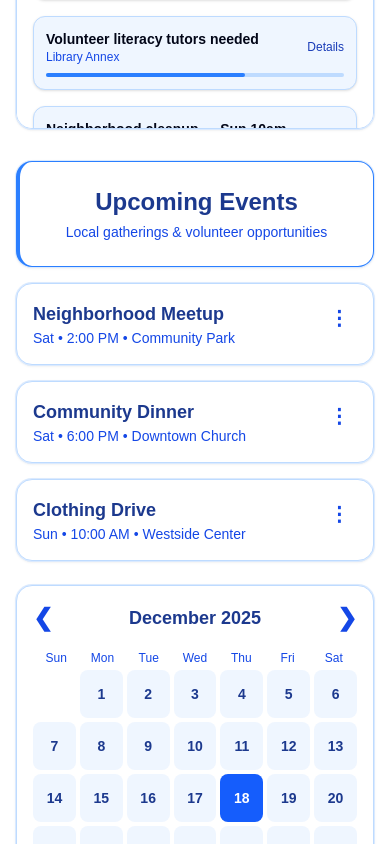
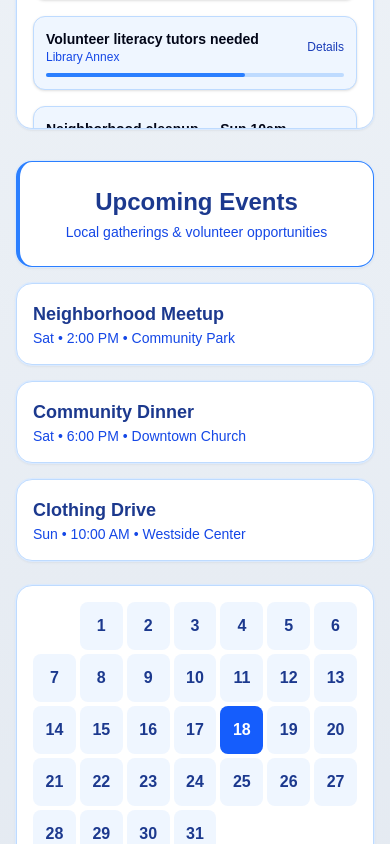
Before and after one commit to TSA-Group/tsa_group_starter, a Next.js app: page / in a window 390 px wide. Shown: the part 731-1575 px from the top of the page. Built offline with nearby package versions, Linux system fonts and the light colour scheme.

Commit message:
Update page.tsx

```diff
--- a/app/page.tsx
+++ b/app/page.tsx
@@ -1,10 +1,17 @@
 "use client";
 
 import React, { useState } from "react";
-import { motion, Variants, AnimatePresence } from "framer-motion";
+import {
+  motion,
+  Variants,
+  AnimatePresence,
+  useScroll,
+  useTransform,
+} from "framer-motion";
 import Link from "next/link";
 
-// Animation variants
+/* ---------------- ANIMATION VARIANTS ---------------- */
+
 const container: Variants = {
   hidden: {},
   show: { transition: { staggerChildren: 0.12 } },
@@ -30,7 +37,8 @@ const cardPop: Variants = {
   },
 };
 
-// QuickActions component
+/* ---------------- QUICK ACTIONS ---------------- */
+
 const actions = [
   { label: "Visit Our Map", href: "/map" },
   { label: "Contact Us", href: "/contact" },
@@ -66,14 +74,29 @@ function QuickActions() {
   );
 }
 
-// Main Home component
+/* ---------------- MAIN HOME ---------------- */
+
 export default function Home() {
   const year = new Date().getFullYear();
   const [calendarDate, setCalendarDate] = useState(new Date());
   const [openEvent, setOpenEvent] = useState<number | null>(null);
   const [menuOpenIndex, setMenuOpenIndex] = useState<number | null>(null);
 
-  // Today's date in Texas (Central Time)
+  /* -------- SCROLL BACKGROUND ANIMATION -------- */
+
+  const { scrollYProgress } = useScroll();
+
+  const background = useTransform(
+    scrollYProgress,
+    [0, 0.35],
+    [
+      "linear-gradient(to bottom, rgba(219,234,254,0.55), white)",
+      "linear-gradient(to bottom, rgb(241,245,249), rgb(226,232,240))",
+    ]
+  );
+
+  /* -------- CALENDAR LOGIC -------- */
+
   const now = new Date();
   const texasToday = new Date(
     now.toLocaleString("en-US", { timeZone: "America/Chicago" })
@@ -132,7 +155,8 @@ export default function Home() {
       initial="hidden"
       animate="show"
       variants={container}
-      className="min-h-screen overflow-x-hidden text-slate-950 bg-[linear-gradient(to_bottom,rgba(219,234,254,0.55)_0%,rgba(255,255,255,1)_180px)]"
+      style={{ background }}
+      className="min-h-screen overflow-x-hidden text-slate-950"
     >
       {/* HEADER */}
       <motion.header
@@ -164,7 +188,6 @@ export default function Home() {
         <motion.section layout className="space-y-8 lg:col-span-1">
           <QuickActions />
 
-          {/* Volunteer Opportunities */}
           <motion.div
             layout
             variants={cardPop}
@@ -204,13 +227,13 @@ export default function Home() {
           </motion.div>
         </motion.section>
 
-        {/* RIGHT COLUMN - Events & Calendar */}
+        {/* RIGHT COLUMN */}
         <motion.section
           layout
           variants={fadeUp}
           className="lg:col-span-2 flex flex-col lg:flex-row gap-6"
         >
-          {/* Events */}
+          {/* EVENTS */}
           <div className="lg:w-1/2 flex flex-col gap-4">
             <motion.div
               layout
@@ -236,43 +259,9 @@ export default function Home() {
                 <div className="flex justify-between items-start">
                   <div>
                     <h3 className="text-lg font-semibold text-blue-900">{event.title}</h3>
-                    <p className="text-sm text-blue-700">{event.date} • {event.location}</p>
-                  </div>
-
-                  <div className="relative">
-                    <button
-                      onClick={(e) => {
-                        e.stopPropagation();
-                        setMenuOpenIndex(menuOpenIndex === i ? null : i);
-                      }}
-                      className="text-blue-700 text-xl font-bold px-2 py-1"
-                    >
-                      ⋮
-                    </button>
-
-                    <AnimatePresence>
-                      {menuOpenIndex === i && (
-                        <motion.div
-                          initial={{ opacity: 0, scale: 0.95 }}
-                          animate={{ opacity: 1, scale: 1 }}
-                          exit={{ opacity: 0, scale: 0.95 }}
-                          className="absolute right-0 mt-2 w-32 bg-white border border-blue-200 rounded-xl shadow-lg z-10"
-                          onClick={(e) => e.stopPropagation()}
-                        >
-                          <ul className="flex flex-col">
-                            {["Save Event", "Share Event"].map((option) => (
-                              <li
-                                key={option}
-                                className="px-4 py-2 text-sm text-blue-700 hover:bg-blue-50 cursor-pointer"
-                                onClick={() => setMenuOpenIndex(null)}
-                              >
-                                {option}
-                              </li>
-                            ))}
-                          </ul>
-                        </motion.div>
-                      )}
-                    </AnimatePresence>
+                    <p className="text-sm text-blue-700">
+                      {event.date} • {event.location}
+                    </p>
                   </div>
                 </div>
 
@@ -293,49 +282,23 @@ export default function Home() {
             ))}
           </div>
 
-          {/* Calendar */}
+          {/* CALENDAR */}
           <motion.div
             layout
             variants={cardPop}
             className="bg-white rounded-2xl border border-blue-200 ring-1 ring-blue-100 shadow-sm p-4 sm:p-6 lg:w-1/2"
           >
-            <div className="flex items-center justify-between mb-4">
-              <button
-                onClick={() => setCalendarDate(new Date(calYear, calMonth - 1, 1))}
-                className="text-blue-700 text-2xl font-bold"
-              >
-                ❮
-              </button>
-
-              <h3 className="text-lg sm:text-xl font-semibold text-blue-900">
-                {monthNames[calMonth]} {calYear}
-              </h3>
-
-              <button
-                onClick={() => setCalendarDate(new Date(calYear, calMonth + 1, 1))}
-                className="text-blue-700 text-2xl font-bold"
-              >
-                ❯
-              </button>
-            </div>
-
-            <div className="grid grid-cols-7 text-xs sm:text-sm text-blue-700 font-medium mb-1">
-              {daysOfWeek.map((d) => (
-                <div key={d} className="text-center">{d}</div>
-              ))}
-            </div>
-
             <div className="grid grid-cols-7 gap-1">
               {calendarDays.map((date, idx) => {
-                if (!date) return <div key={idx}></div>;
+                if (!date) return <div key={idx} />;
                 const isToday = date.getTime() === texasToday.getTime();
                 return (
                   <div
                     key={idx}
-                    className={`flex items-center justify-center h-12 sm:h-14 w-full rounded-lg text-sm sm:text-base font-semibold cursor-pointer transition ${
+                    className={`flex items-center justify-center h-12 rounded-lg font-semibold ${
                       isToday
                         ? "bg-blue-600 text-white"
-                        : "bg-blue-50 hover:bg-blue-100 text-blue-900"
+                        : "bg-blue-50 text-blue-900"
                     }`}
                   >
                     {date.getDate()}
```
